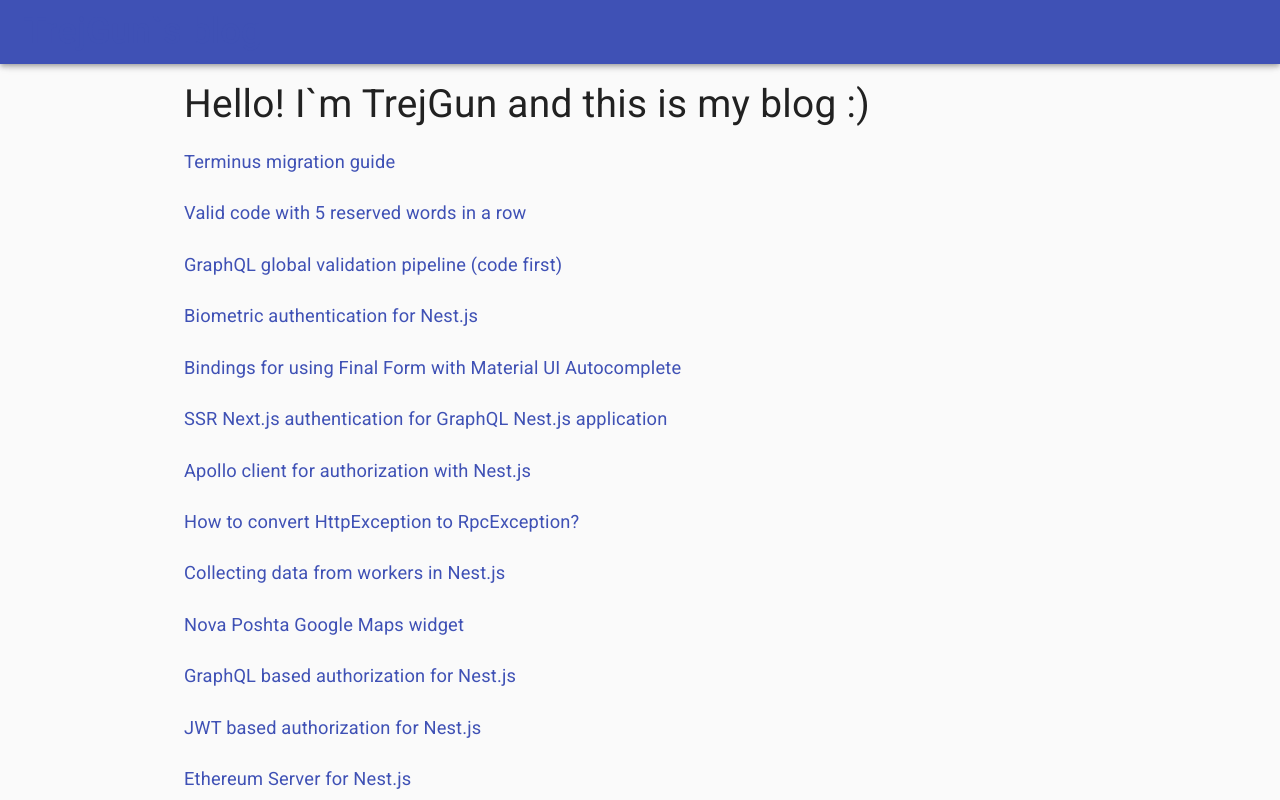
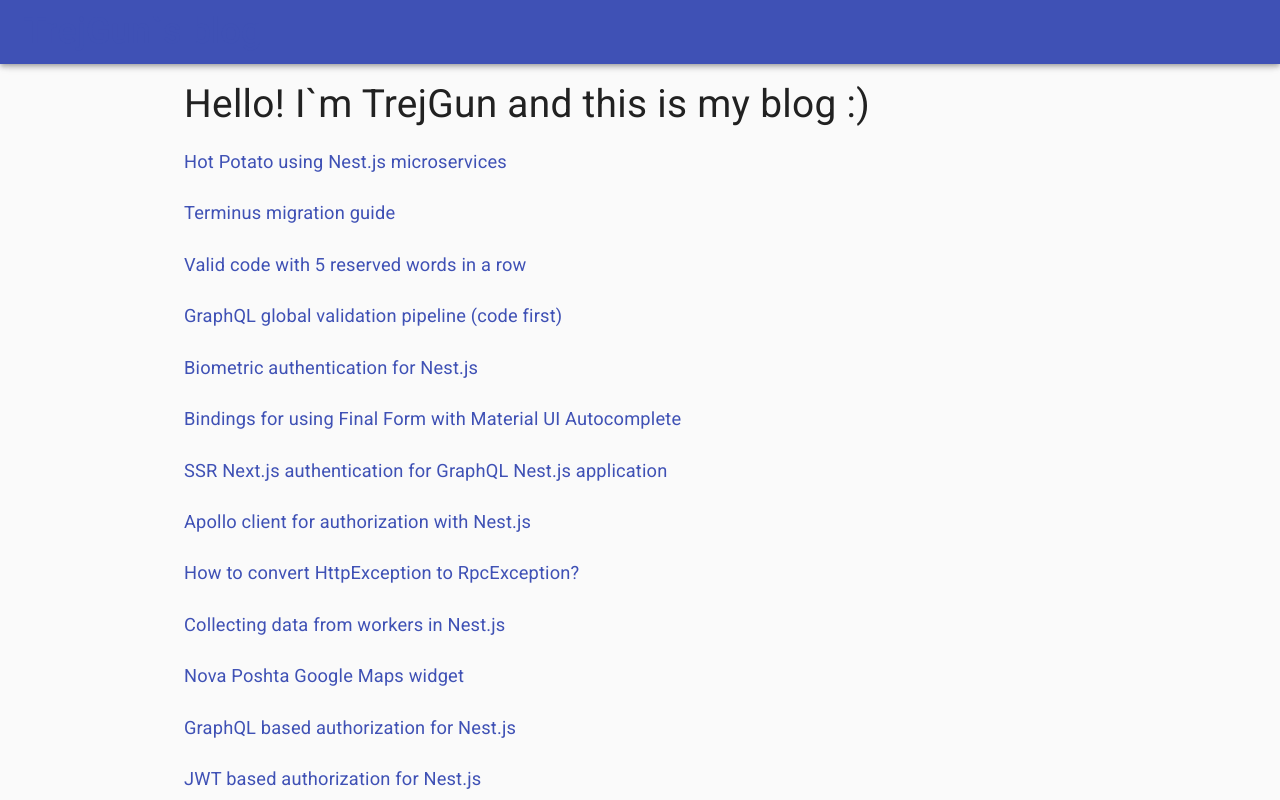
Before and after one commit to TrejGun/trejgun.github.io, a React app: page / in a window 1280 px wide. Shown: the top 800 px of the page. Built offline with nearby package versions, Linux system fonts and the light colour scheme.

Commit message:
hot potato

```diff
--- /dev/null
+++ b/client/pages/articles/0016/index.tsx
@@ -0,0 +1,30 @@
+import React, {FC} from "react";
+import {Typography} from "@material-ui/core";
+import {MyDate} from "../../components/common/date";
+import {Comments} from "../../components/common/comments";
+import {ExternalLink} from "../../components/common/external-link";
+
+
+export const Page0016: FC = () => {
+  return (
+    <div>
+      <MyDate date={"2020-05-25T08:50:02.583Z"} />
+      <Typography component="h2" variant="h4">
+        Hot Potato using Nest.js microservices
+      </Typography>
+
+      <p>
+        Hey guys, just made an example of microservice architecture using Nest.js and RabbitMQ. Orchestrator pushes
+        message to queue and then players are trying to process it with 3 instances. The one who failed on random
+        condition is displayed as looser.
+      </p>
+
+      <p>
+        As always you can find code in my
+        <ExternalLink href="https://github.com/TrejGun/hot-potato-using-nestjs-microservices">github repo</ExternalLink>
+      </p>
+
+      <Comments slug="hot-potato-using-nestjs-microservices" />
+    </div>
+  );
+};
--- a/client/pages/articles/index.tsx
+++ b/client/pages/articles/index.tsx
@@ -16,6 +16,7 @@ import {Page0012} from "./0012";
 import {Page0013} from "./0013";
 import {Page0014} from "./0014";
 import {Page0015} from "./0015";
+import {Page0016} from "./0016";
 
 
 export const Articles: FC = () => {
@@ -36,6 +37,7 @@ export const Articles: FC = () => {
       <Route component={Page0013} path="/articles/graphql-global-validation-pipeline-code-first" exact />
       <Route component={Page0014} path="/articles/valid-code-with-5-reserved-words-in-a-row" exact />
       <Route component={Page0015} path="/articles/terminus-migration-guide" exact />
+      <Route component={Page0016} path="/articles/hot-potato-using-nestjs-microservices" exact />
       <Redirect to="/page-not-found" />
     </Switch>
   );
--- a/client/pages/landing/index.tsx
+++ b/client/pages/landing/index.tsx
@@ -11,6 +11,13 @@ export const Landing: FC = () => {
       </Typography>
 
       <List>
+        <ListItem disableGutters>
+          <ListItemText>
+            <Link component={LinkAdapter} to="/articles/hot-potato-using-nestjs-microservices">
+              Hot Potato using Nest.js microservices
+            </Link>
+          </ListItemText>
+        </ListItem>
         <ListItem disableGutters>
           <ListItemText>
             <Link component={LinkAdapter} to="/articles/terminus-migration-guide">
```
Also changed, not shown: articles/bindings-for-using-final-form-with-material-ui-autocomplete/index.html (+1 -1 lines), index.html (+1 -1 lines), 5 other files (tests, documents, lock files or other folders).
